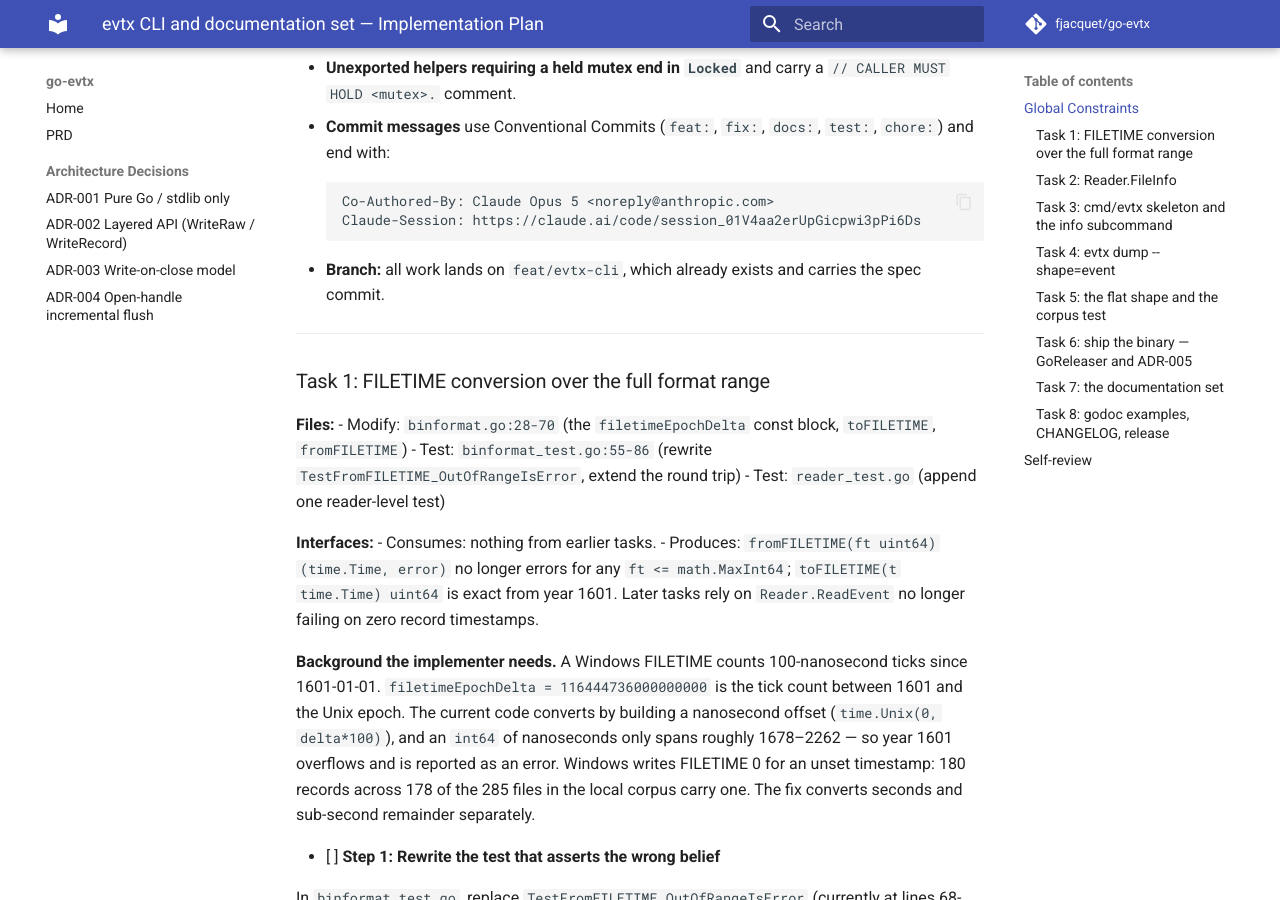
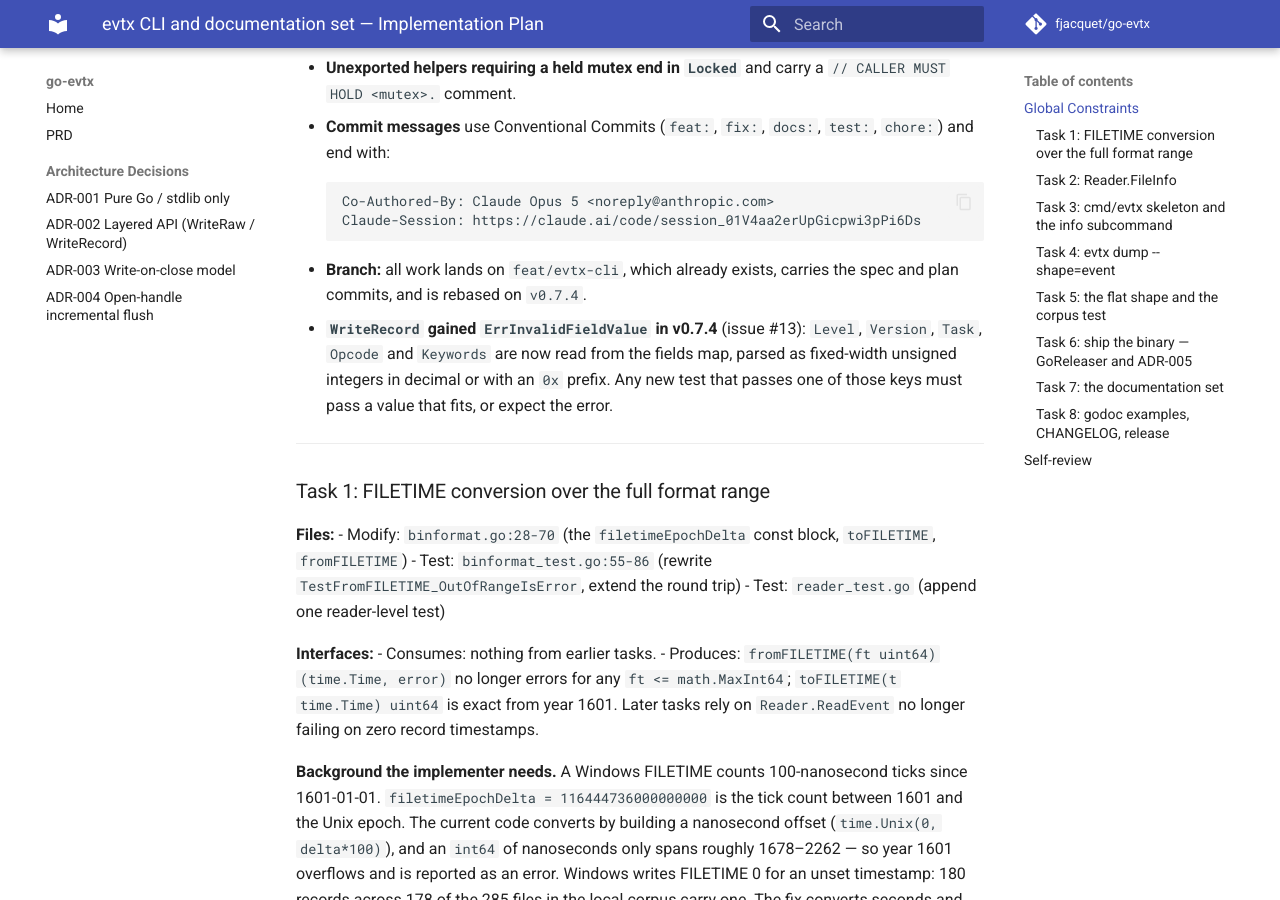
Before and after one commit to fjacquet/go-evtx, an MkDocs documentation site: the page built from docs/superpowers/plans/2026-08-10-evtx-cli-and-docs.md, in a window 1280 px wide and 900 px high, scrolled down 932 px. Built offline with MkDocs 1.6.1 and Material for MkDocs 9.7.7, drawn with Linux system fonts in a browser that asks for light colours; comment, search, counter and statistics services are not loaded; some of the changed text lies outside the part shown.

Commit message:
docs(plan): rebase onto v0.7.4 and note ErrInvalidFieldValue
Issue #13 shipped as its own patch release while the plan was being
written, so v0.8.0's compare link starts from v0.7.4 and any test that
passes Level/Task/Opcode/Keywords must now supply a value that fits.

Co-Authored-By: Claude Opus 5 <noreply@anthropic.com>
Claude-Session: https://claude.ai/code/session_01V4aa2erUpGicpwi3pPi6Ds

````diff
--- a/docs/superpowers/plans/2026-08-10-evtx-cli-and-docs.md
+++ b/docs/superpowers/plans/2026-08-10-evtx-cli-and-docs.md
@@ -24,7 +24,8 @@ Spec: `docs/superpowers/specs/2026-08-10-evtx-cli-and-docs-design.md`.
   Co-Authored-By: Claude Opus 5 <noreply@anthropic.com>
   Claude-Session: https://claude.ai/code/session_01V4aa2erUpGicpwi3pPi6Ds
   ```
-- **Branch:** all work lands on `feat/evtx-cli`, which already exists and carries the spec commit.
+- **Branch:** all work lands on `feat/evtx-cli`, which already exists, carries the spec and plan commits, and is rebased on `v0.7.4`.
+- **`WriteRecord` gained `ErrInvalidFieldValue` in v0.7.4** (issue #13): `Level`, `Version`, `Task`, `Opcode` and `Keywords` are now read from the fields map, parsed as fixed-width unsigned integers in decimal or with an `0x` prefix. Any new test that passes one of those keys must pass a value that fits, or expect the error.
 
 ---
 
@@ -2064,10 +2065,13 @@ Then add the compare links at the bottom of the file:
 
 ```
 [Unreleased]: https://github.com/fjacquet/go-evtx/compare/v0.8.0...HEAD
-[0.8.0]: https://github.com/fjacquet/go-evtx/compare/v0.7.3...v0.8.0
+[0.8.0]: https://github.com/fjacquet/go-evtx/compare/v0.7.4...v0.8.0
 ```
 
 and change the existing `[Unreleased]` line to point from `v0.8.0`.
+
+Note the base is **v0.7.4**, not v0.7.3: issue #13 shipped as a separate patch
+release while this plan was being written.
 
 - [ ] **Step 5: Full verification**
 
````
